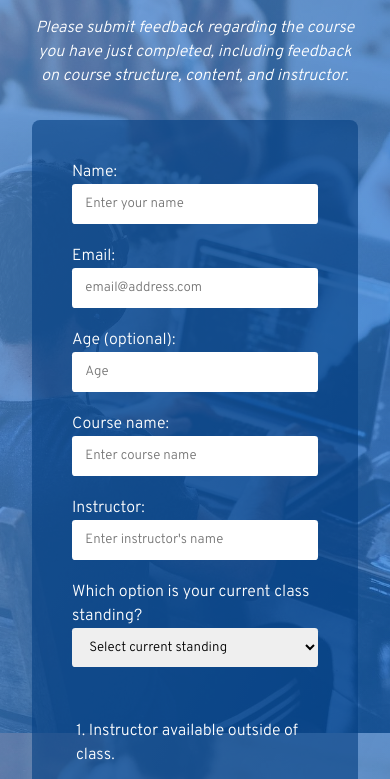
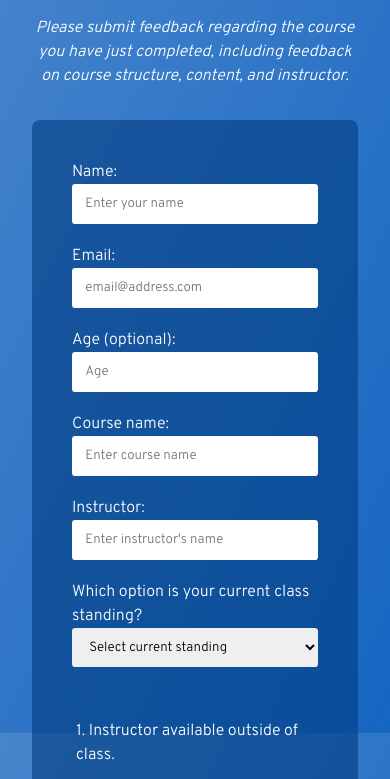
Before and after one commit to laylark/survey-form, a plain HTML site: page index.html in a window 390 px wide. Shown: the part 111-890 px from the top of the page. Drawn offline with Linux system fonts and the light colour scheme; a web font is replaced by a local one.

Commit message:
Remove background img for mobile

```diff
--- a/app.css
+++ b/app.css
@@ -84,6 +84,9 @@ footer {
     padding-bottom: 1em;
 }
 @media (max-width: 480px) {
+    body {
+        background-image: linear-gradient(115deg, rgba(91, 155, 230, 0.7), rgba(19, 117, 230, 0.6));
+    }
     #title {
         font-size: 2.5em;
     }
```
